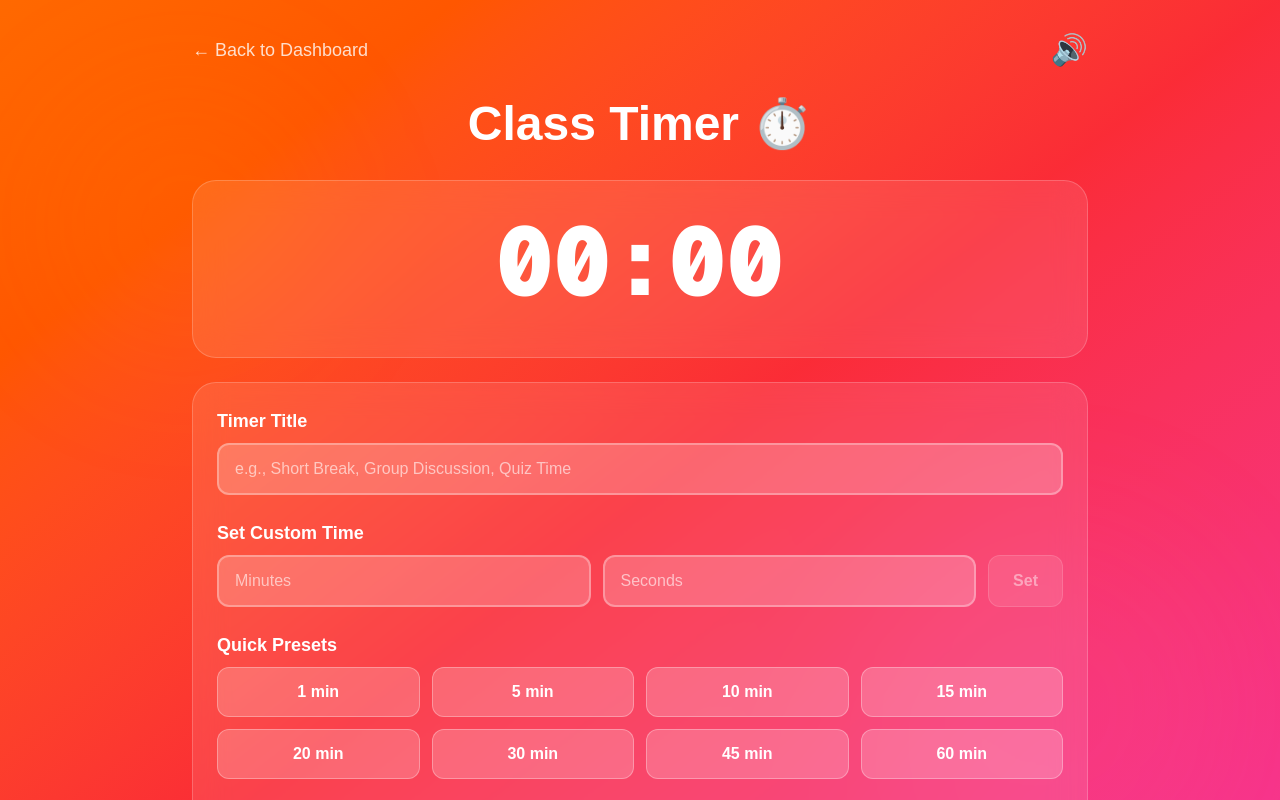
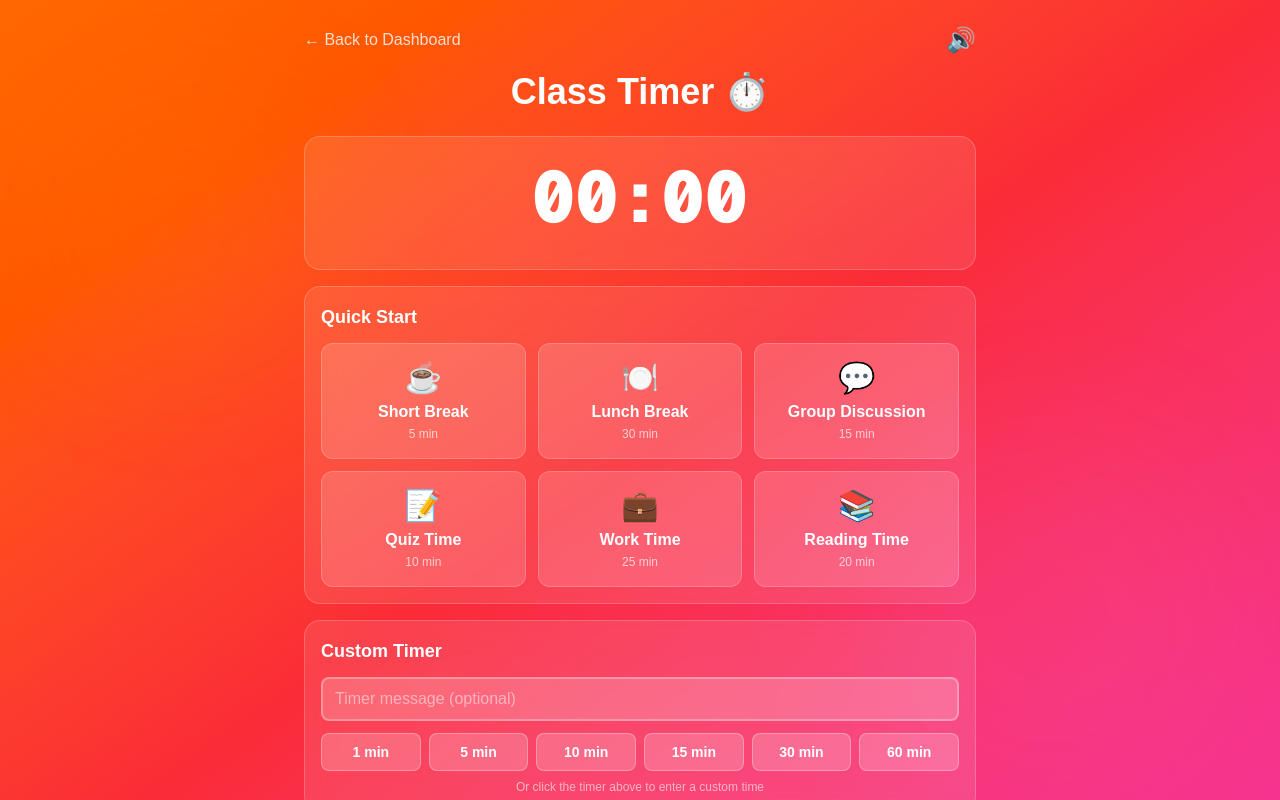
Before and after one commit to canaokar/student-chooser, a Next.js app: page /tools/timer in a window 1280 px wide. Shown: the top 800 px of the page. Built offline with nearby package versions, Linux system fonts and the light colour scheme.

Commit message:
added timer functionality

```diff
--- a/app/tools/timer/page.tsx
+++ b/app/tools/timer/page.tsx
@@ -17,8 +17,8 @@ export default function ClassTimer() {
   // UI state
   const [isLoaded, setIsLoaded] = useState(false);
   const [soundEnabled, setSoundEnabled] = useState(true);
-  const [manualMinutes, setManualMinutes] = useState<string>("");
-  const [manualSeconds, setManualSeconds] = useState<string>("");
+  const [isEditingTime, setIsEditingTime] = useState(false);
+  const [timeInput, setTimeInput] = useState<string>("");
 
   // Refs
   const audioContextRef = useRef<AudioContext | null>(null);
@@ -210,32 +210,85 @@ export default function ClassTimer() {
     setShowCompletionScreen(false);
   };
 
-  // Handle manual time entry
-  const handleManualSet = () => {
-    const mins = parseInt(manualMinutes) || 0;
-    const secs = parseInt(manualSeconds) || 0;
+  // Handle clicking on timer to edit
+  const handleTimerClick = () => {
+    if (isRunning) return;
+    const mins = Math.floor(timeRemaining / 60);
+    const secs = timeRemaining % 60;
+    setTimeInput(formatTime(timeRemaining));
+    setIsEditingTime(true);
+  };
 
-    if (mins < 0 || secs < 0 || secs >= 60) return;
+  // Parse time input (accepts formats like "5:30", "05:30", "10", "0:45")
+  const parseTimeInput = (input: string): number => {
+    const trimmed = input.trim();
+    if (!trimmed) return 0;
 
-    const totalSeconds = mins * 60 + secs;
+    // Check if it contains a colon (MM:SS format)
+    if (trimmed.includes(':')) {
+      const [minStr, secStr] = trimmed.split(':');
+      const mins = parseInt(minStr) || 0;
+      const secs = parseInt(secStr) || 0;
+      if (mins < 0 || secs < 0 || secs >= 60) return 0;
+      return mins * 60 + secs;
+    } else {
+      // Just minutes
+      const mins = parseInt(trimmed) || 0;
+      if (mins < 0) return 0;
+      return mins * 60;
+    }
+  };
+
+  // Handle saving edited time
+  const handleSaveTime = () => {
+    const totalSeconds = parseTimeInput(timeInput);
     if (totalSeconds === 0) return;
 
     handlePreset(totalSeconds);
-    setManualMinutes("");
-    setManualSeconds("");
+    setIsEditingTime(false);
+    setTimeInput("");
   };
 
-  // Preset buttons
-  const presets = [
+  // Handle canceling edit
+  const handleCancelEdit = () => {
+    setIsEditingTime(false);
+    setTimeInput("");
+  };
+
+  // Handle key press in time input
+  const handleTimeInputKeyPress = (e: React.KeyboardEvent<HTMLInputElement>) => {
+    if (e.key === 'Enter') {
+      handleSaveTime();
+    } else if (e.key === 'Escape') {
+      handleCancelEdit();
+    }
+  };
+
+  // Combined presets with title and duration
+  const combinedPresets = [
+    { title: "Short Break", seconds: 300, icon: "☕" },
+    { title: "Lunch Break", seconds: 1800, icon: "🍽️" },
+    { title: "Group Discussion", seconds: 900, icon: "💬" },
+    { title: "Quiz Time", seconds: 600, icon: "📝" },
+    { title: "Work Time", seconds: 1500, icon: "💼" },
+    { title: "Reading Time", seconds: 1200, icon: "📚" },
+  ];
+
+  // Quick time presets (no title)
+  const quickTimePresets = [
     { label: "1 min", seconds: 60 },
     { label: "5 min", seconds: 300 },
     { label: "10 min", seconds: 600 },
     { label: "15 min", seconds: 900 },
-    { label: "20 min", seconds: 1200 },
     { label: "30 min", seconds: 1800 },
-    { label: "45 min", seconds: 2700 },
     { label: "60 min", seconds: 3600 },
   ];
+
+  // Handle combined preset
+  const handleCombinedPreset = (title: string, seconds: number) => {
+    setTitle(title);
+    handlePreset(seconds);
+  };
 
   // Calculate progress percentage
   const progressPercentage = duration > 0 ? ((duration - timeRemaining) / duration) * 100 : 0;
@@ -249,16 +302,16 @@ export default function ClassTimer() {
     return (
       <div className="min-h-screen bg-gradient-to-br from-orange-500 via-red-500 to-pink-500 py-8 px-4 flex items-center justify-center">
         <div className="text-center">
-          <div className="text-8xl mb-6">⏰</div>
-          <h2 className="text-5xl md:text-6xl font-black text-white mb-4">Time&apos;s Up!</h2>
-          {title && <p className="text-2xl text-white/90 mb-8">{title}</p>}
-          <div className="flex flex-col sm:flex-row gap-4 justify-center">
+          <div className="text-7xl mb-4">⏰</div>
+          <h2 className="text-4xl md:text-5xl font-black text-white mb-3">Time&apos;s Up!</h2>
+          {title && <p className="text-xl text-white/90 mb-6">{title}</p>}
+          <div className="flex flex-col sm:flex-row gap-3 justify-center">
             <button
               onClick={() => {
                 setShowCompletionScreen(false);
                 resetTimer();
               }}
-              className="px-8 py-4 bg-white/20 backdrop-blur-lg text-white text-xl font-bold rounded-2xl hover:bg-white/30 transition-colors border border-white/30"
+              className="px-6 py-3 bg-white/20 backdrop-blur-lg text-white text-lg font-bold rounded-xl hover:bg-white/30 transition-colors border border-white/30"
             >
               Start New Timer
             </button>
@@ -268,7 +321,7 @@ export default function ClassTimer() {
                 setTimeRemaining(duration);
                 startTimer();
               }}
-              className="px-8 py-4 bg-white text-orange-600 text-xl font-bold rounded-2xl hover:bg-white/90 transition-colors shadow-lg"
+              className="px-6 py-3 bg-white text-orange-600 text-lg font-bold rounded-xl hover:bg-white/90 transition-colors shadow-lg"
             >
               Repeat Timer
             </button>
@@ -280,25 +333,25 @@ export default function ClassTimer() {
 
   // Main timer screen
   return (
-    <div className="min-h-screen bg-gradient-to-br from-orange-500 via-red-500 to-pink-500 py-8 px-4 relative overflow-hidden">
+    <div className="min-h-screen bg-gradient-to-br from-orange-500 via-red-500 to-pink-500 py-6 px-4 relative overflow-hidden">
       {/* Decorative background elements */}
       <div className="absolute inset-0 overflow-hidden pointer-events-none">
         <div className="absolute top-20 left-10 w-72 h-72 bg-orange-400/10 rounded-full blur-3xl"></div>
         <div className="absolute bottom-20 right-10 w-96 h-96 bg-pink-400/10 rounded-full blur-3xl"></div>
       </div>
 
-      <div className="max-w-4xl mx-auto relative z-10">
+      <div className="max-w-2xl mx-auto relative z-10">
         {/* Header */}
-        <div className="flex justify-between items-center mb-8">
+        <div className="flex justify-between items-center mb-4">
           <Link
             href="/"
-            className="text-white/80 hover:text-white transition-colors flex items-center gap-2 text-lg font-medium"
+            className="text-white/80 hover:text-white transition-colors flex items-center gap-2 font-medium"
           >
             <span>← Back to Dashboard</span>
           </Link>
           <button
             onClick={() => setSoundEnabled(!soundEnabled)}
-            className="text-3xl hover:scale-110 transition-transform"
+            className="text-2xl hover:scale-110 transition-transform"
             title={soundEnabled ? "Sound On" : "Sound Off"}
           >
             {soundEnabled ? "🔊" : "🔇"}
@@ -306,28 +359,65 @@ export default function ClassTimer() {
         </div>
 
         {/* Title */}
-        <h1 className="text-4xl md:text-5xl font-black text-white text-center mb-8">
+        <h1 className="text-3xl md:text-4xl font-black text-white text-center mb-6">
           Class Timer ⏱️
         </h1>
 
         {/* Timer Display Card */}
-        <div className="bg-white/10 backdrop-blur-lg rounded-3xl p-8 border border-white/20 mb-6">
+        <div className="bg-white/10 backdrop-blur-lg rounded-2xl p-6 border border-white/20 mb-4">
           <div className="text-center">
+            {/* Title Display - Show Above Timer */}
+            {title && !isEditingTime && (
+              <div className="text-xl md:text-2xl text-white/90 font-bold mb-3">{title}</div>
+            )}
+
             {/* Timer Display */}
-            <div className={`text-7xl md:text-8xl font-black ${timerColorClass} mb-4 font-mono`}>
+            {isEditingTime ? (
+              <div className="mb-3">
+                <div className="mb-4">
+                  <input
+                    type="text"
+                    value={timeInput}
+                    onChange={(e) => setTimeInput(e.target.value)}
+                    onKeyDown={handleTimeInputKeyPress}
+                    placeholder="MM:SS or MM"
+                    autoFocus
+                    className="w-full max-w-sm mx-auto px-4 py-3 bg-white/20 border-2 border-white/40 rounded-xl text-white text-4xl font-mono text-center placeholder-white/50 focus:outline-none focus:border-white focus:bg-white/25 transition-all"
+                  />
+                  <p className="text-white/60 text-xs mt-2">Enter time as 5:30 or just 10 for 10 minutes</p>
+                </div>
+                <div className="flex gap-2 justify-center">
+                  <button
+                    onClick={handleSaveTime}
+                    className="px-6 py-2 bg-white text-orange-600 font-bold rounded-lg hover:bg-white/90 transition-all shadow-lg hover:scale-[1.02] active:scale-[0.98]"
+                  >
+                    Set Time
+                  </button>
+                  <button
+                    onClick={handleCancelEdit}
+                    className="px-6 py-2 bg-white/20 text-white font-bold rounded-lg hover:bg-white/30 transition-all border border-white/30"
+                  >
+                    Cancel
+                  </button>
+                </div>
+              </div>
+            ) : (
+              <div
+                onClick={handleTimerClick}
+                className={`text-6xl md:text-7xl font-black ${timerColorClass} mb-3 font-mono ${
+                  !isRunning ? "cursor-pointer hover:scale-105 transition-transform" : ""
+                }`}
+                title={!isRunning ? "Click to edit time" : ""}
+              >
                 {formatTime(timeRemaining)}
               </div>
-
-            {/* Title Display */}
-            {title && (
-              <div className="text-2xl text-white/90 font-medium mb-4">{title}</div>
             )}
 
             {/* Progress Bar */}
-            {duration > 0 && (
-              <div className="w-full h-2 bg-white/20 rounded-full overflow-hidden">
+            {duration > 0 && !isEditingTime && (
+              <div className="w-full h-2 bg-white/20 rounded-full overflow-hidden shadow-inner">
                 <div
-                  className="h-full bg-white transition-all duration-1000 ease-linear"
+                  className="h-full bg-gradient-to-r from-white to-white/80 transition-all duration-1000 ease-linear shadow-sm"
                   style={{ width: `${progressPercentage}%` }}
                 />
               </div>
@@ -335,113 +425,107 @@ export default function ClassTimer() {
           </div>
         </div>
 
-        {/* Controls Card */}
-        <div className="bg-white/10 backdrop-blur-lg rounded-3xl p-6 border border-white/20 mb-6">
-          {/* Title Input */}
-          <div className="mb-6">
-            <label className="block text-white font-bold mb-2 text-lg">Timer Title</label>
+        {/* Start Button - Always Prominent */}
+        {!isRunning && !isPaused && !isEditingTime && duration > 0 && (
+          <div className="flex justify-center mb-6">
+            <button
+              onClick={startTimer}
+              className="px-12 py-4 bg-gradient-to-r from-green-400 to-green-500 text-white font-black text-xl rounded-xl hover:from-green-500 hover:to-green-600 transition-all duration-200 shadow-2xl hover:shadow-green-500/50 hover:scale-[1.05] active:scale-[0.95] border-2 border-green-300/50"
+            >
+              ▶ Start Timer
+            </button>
+          </div>
+        )}
+
+        {/* Quick Start Presets */}
+        {!isRunning && !isPaused && (
+          <div className="bg-white/10 backdrop-blur-lg rounded-2xl p-4 border border-white/20 mb-4">
+            <h2 className="text-lg font-bold text-white mb-3">Quick Start</h2>
+            <div className="grid grid-cols-2 md:grid-cols-3 gap-3">
+              {combinedPresets.map((preset) => (
+                <button
+                  key={preset.title}
+                  onClick={() => handleCombinedPreset(preset.title, preset.seconds)}
+                  className="group relative px-4 py-4 bg-white/15 hover:bg-white/25 text-white rounded-xl transition-all duration-200 border border-white/20 hover:border-white/40 hover:scale-[1.03] active:scale-[0.98]"
+                >
+                  <div className="text-3xl mb-1">{preset.icon}</div>
+                  <div className="font-bold text-base mb-0.5">{preset.title}</div>
+                  <div className="text-white/70 text-xs">
+                    {Math.floor(preset.seconds / 60)} min
+                  </div>
+                </button>
+              ))}
+            </div>
+          </div>
+        )}
+
+        {/* Custom Setup */}
+        {!isRunning && !isPaused && (
+          <div className="bg-white/10 backdrop-blur-lg rounded-2xl p-4 border border-white/20 mb-4">
+            <h2 className="text-lg font-bold text-white mb-3">Custom Timer</h2>
+
+            {/* Message Input */}
+            <div className="mb-3">
               <input
                 type="text"
                 value={title}
                 onChange={(e) => setTitle(e.target.value)}
-              placeholder="e.g., Short Break, Group Discussion, Quiz Time"
-              disabled={isRunning}
-              className="w-full px-4 py-3 bg-white/20 border-2 border-white/30 rounded-xl text-white placeholder-white/60 focus:outline-none focus:border-white/50 transition-colors disabled:opacity-50"
+                placeholder="Timer message (optional)"
+                className="w-full px-3 py-2 bg-white/20 border-2 border-white/30 rounded-lg text-white placeholder-white/50 focus:outline-none focus:border-white/50 focus:bg-white/25 transition-all"
               />
             </div>
 
-          {/* Manual Time Entry */}
-          <div className="mb-6">
-            <label className="block text-white font-bold mb-2 text-lg">Set Custom Time</label>
-            <div className="flex flex-col sm:flex-row gap-3">
-              <input
-                type="number"
-                value={manualMinutes}
-                onChange={(e) => setManualMinutes(e.target.value)}
-                placeholder="Minutes"
-                min="0"
-                disabled={isRunning}
-                className="flex-1 px-4 py-3 bg-white/20 border-2 border-white/30 rounded-xl text-white placeholder-white/60 focus:outline-none focus:border-white/50 transition-colors disabled:opacity-50"
-              />
-              <input
-                type="number"
-                value={manualSeconds}
-                onChange={(e) => setManualSeconds(e.target.value)}
-                placeholder="Seconds"
-                min="0"
-                max="59"
-                disabled={isRunning}
-                className="flex-1 px-4 py-3 bg-white/20 border-2 border-white/30 rounded-xl text-white placeholder-white/60 focus:outline-none focus:border-white/50 transition-colors disabled:opacity-50"
-              />
-              <button
-                onClick={handleManualSet}
-                disabled={isRunning || (!manualMinutes && !manualSeconds)}
-                className="px-6 py-3 bg-white/20 hover:bg-white/30 text-white font-bold rounded-xl transition-colors disabled:opacity-50 disabled:cursor-not-allowed border border-white/30"
-              >
-                Set
-              </button>
-            </div>
-          </div>
-
-          {/* Preset Buttons */}
-          <div className="mb-6">
-            <label className="block text-white font-bold mb-2 text-lg">Quick Presets</label>
-            <div className="grid grid-cols-2 md:grid-cols-4 gap-3">
-              {presets.map((preset) => (
+            {/* Quick Time Buttons */}
+            <div className="grid grid-cols-3 md:grid-cols-6 gap-2">
+              {quickTimePresets.map((preset) => (
                 <button
                   key={preset.seconds}
                   onClick={() => handlePreset(preset.seconds)}
-                  disabled={isRunning}
-                  className="px-4 py-3 bg-white/20 hover:bg-white/30 text-white font-bold rounded-xl transition-all duration-200 disabled:opacity-50 disabled:cursor-not-allowed border border-white/30 hover:scale-[1.02] active:scale-[0.98]"
+                  className="px-3 py-2 bg-white/20 hover:bg-white/30 text-white font-semibold rounded-lg transition-all duration-200 border border-white/30 hover:scale-[1.05] active:scale-[0.95] text-sm"
                 >
                   {preset.label}
                 </button>
               ))}
             </div>
+            <p className="text-white/60 text-xs mt-2 text-center">
+              Or click the timer above to enter a custom time
+            </p>
           </div>
-
-          {/* Action Buttons */}
-          <div className="flex flex-col sm:flex-row gap-3">
-            {!isRunning && !isPaused && (
-              <button
-                onClick={startTimer}
-                disabled={duration === 0}
-                className="flex-1 px-6 py-4 bg-white text-orange-600 font-black text-xl rounded-2xl hover:bg-white/90 transition-all duration-200 disabled:opacity-50 disabled:cursor-not-allowed shadow-lg hover:scale-[1.02] active:scale-[0.98]"
-              >
-                Start Timer
-              </button>
         )}
 
+        {/* Running Timer Controls */}
+        {(isRunning || isPaused) && (
+          <div className="flex flex-col sm:flex-row gap-3 mb-4">
             {isRunning && (
               <button
                 onClick={pauseTimer}
-                className="flex-1 px-6 py-4 bg-white text-orange-600 font-black text-xl rounded-2xl hover:bg-white/90 transition-all duration-200 shadow-lg hover:scale-[1.02] active:scale-[0.98]"
+                className="flex-1 px-6 py-3 bg-white text-orange-600 font-bold text-lg rounded-xl hover:bg-white/90 transition-all duration-200 shadow-lg hover:scale-[1.02] active:scale-[0.98]"
               >
-                Pause
+                ⏸ Pause
               </button>
             )}
 
             {isPaused && (
               <button
                 onClick={resumeTimer}
-                className="flex-1 px-6 py-4 bg-white text-orange-600 font-black text-xl rounded-2xl hover:bg-white/90 transition-all duration-200 shadow-lg hover:scale-[1.02] active:scale-[0.98]"
+                className="flex-1 px-6 py-3 bg-gradient-to-r from-green-400 to-green-500 text-white font-bold text-lg rounded-xl hover:from-green-500 hover:to-green-600 transition-all duration-200 shadow-lg hover:scale-[1.02] active:scale-[0.98] border-2 border-green-300/50"
               >
-                Resume
+                ▶ Resume
               </button>
             )}
 
-            {(isRunning || isPaused) && (
             <button
               onClick={resetTimer}
-                className="flex-1 px-6 py-4 bg-white/20 text-white font-bold text-xl rounded-2xl hover:bg-white/30 transition-all duration-200 border border-white/30 hover:scale-[1.02] active:scale-[0.98]"
+              className="flex-1 px-6 py-3 bg-white/20 text-white font-bold text-lg rounded-xl hover:bg-white/30 transition-all duration-200 border border-white/30 hover:scale-[1.02] active:scale-[0.98]"
             >
-                Reset
+              🔄 Reset
             </button>
+          </div>
         )}
+
+        <div className="mt-4">
+          <Footer />
         </div>
-        </div>
-
-        <Footer />
       </div>
     </div>
   );
```
Lines whose indentation alone changed are shown as unchanged.
